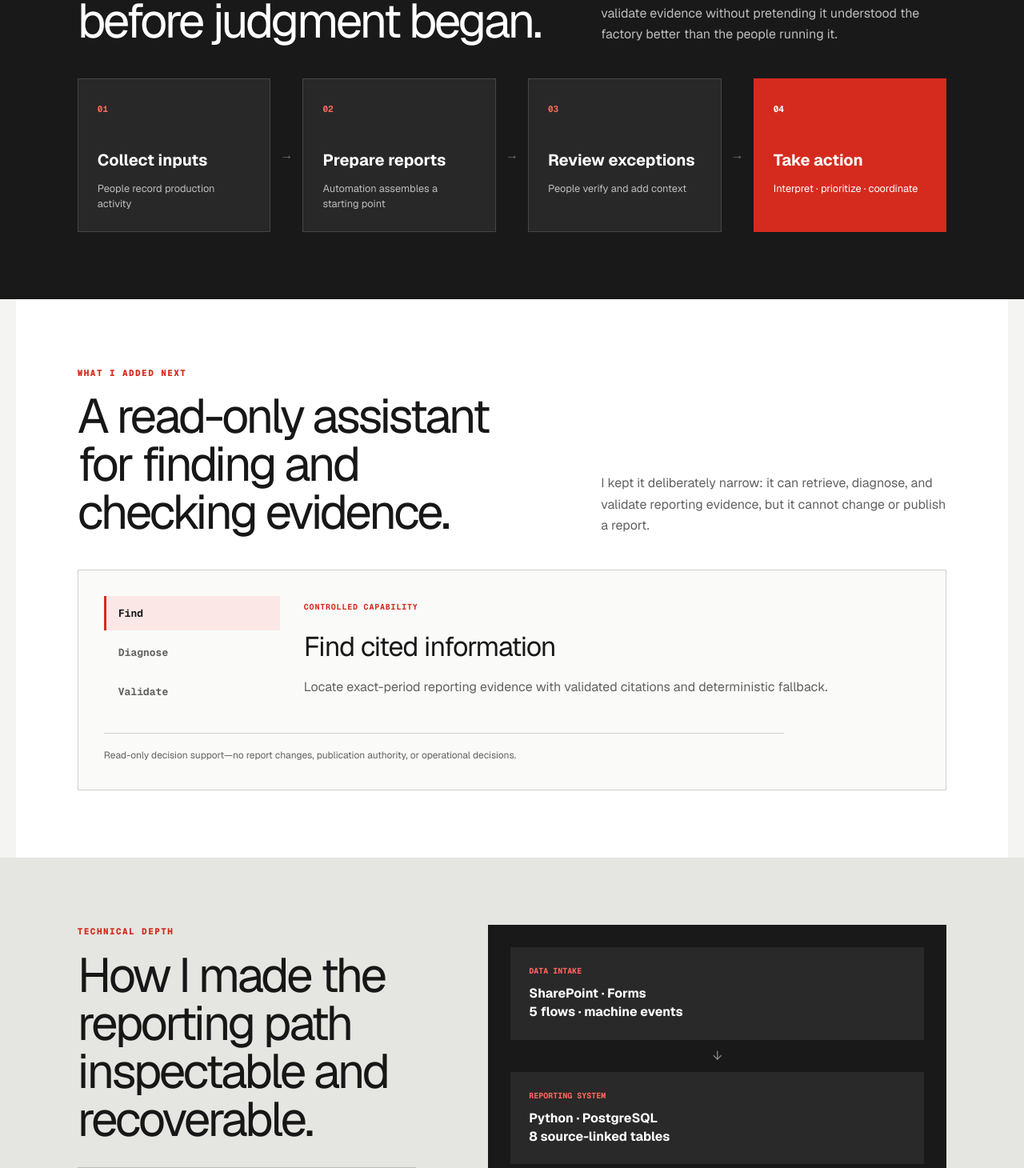
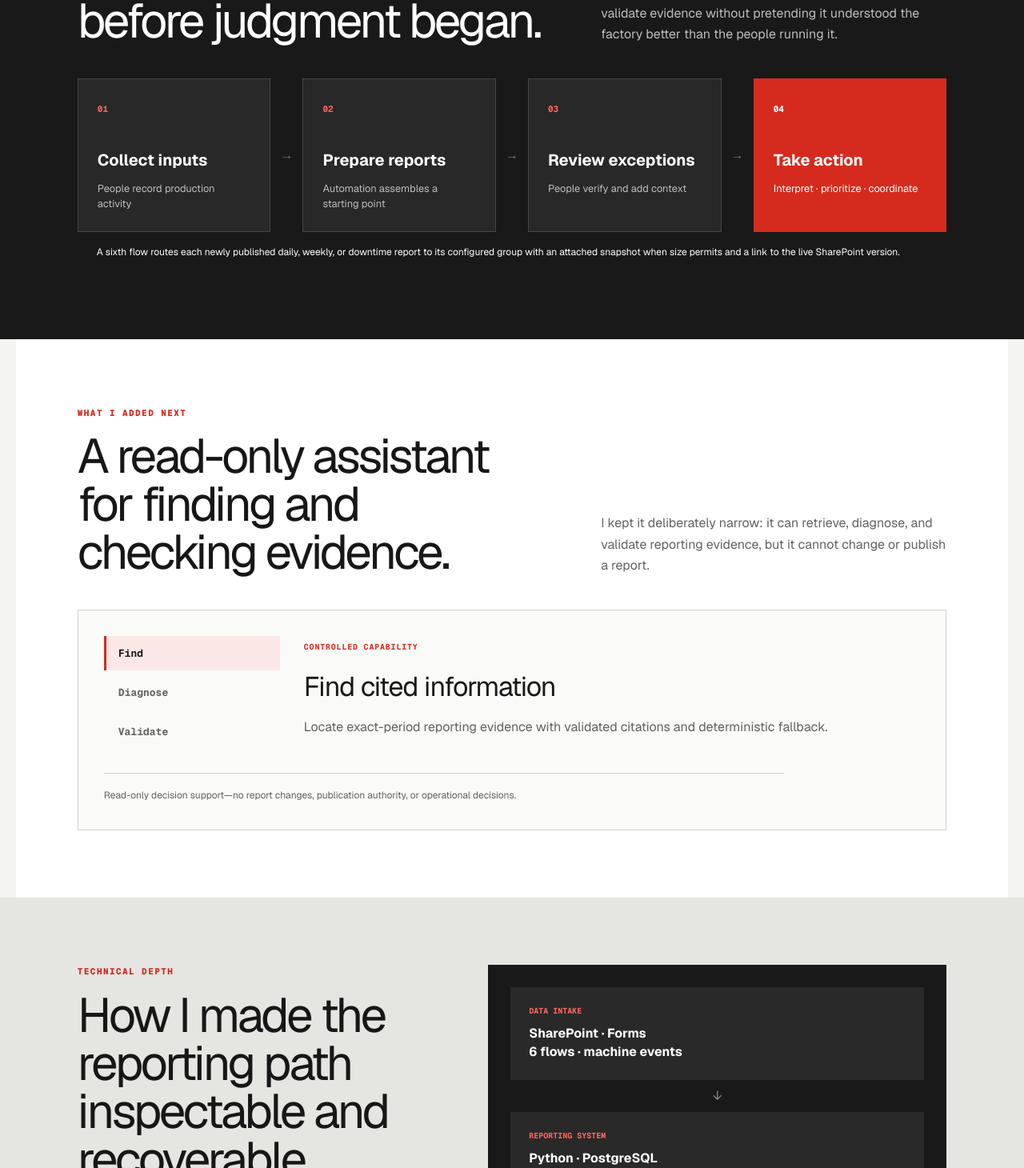
Before and after one commit to tonnyryam/pepperball-reporting-platform-case-study, a Next.js app: page / in a window 1280 px wide. Shown: the part 1978-3438 px from the top of the page at 80% size. Built offline with nearby package versions, Linux system fonts and the light colour scheme.

Commit message:
Document controlled report distribution

```diff
--- a/app/page.tsx
+++ b/app/page.tsx
@@ -54,11 +54,11 @@ export default function Home() {
 
     <section className="section output-section" id="outputs" data-reveal><div className="compact-heading"><div><p className="eyebrow">What I built</p><h2>Three reporting rhythms, built around how the team worked.</h2></div><p>The platform prepared the starting point. Supervisors and managers still checked exceptions, added context, and decided what to do next.</p></div><div className="output-table"><div className="output-head"><span>Report</span><span>What automation prepares</span><span>What people do</span></div>{outputs.map(o => <article key={o.name}><div><small>{o.user}</small><h3>{o.name}</h3></div><p>{o.prepare}</p><p>{o.use}</p></article>)}</div></section>
 
-    <section className="dark-section" id="workflow" data-reveal><div className="section"><div className="compact-heading light"><div><p className="eyebrow">How it worked</p><h2>Automation stopped before judgment began.</h2></div><p>I designed the workflow so the system could assemble and validate evidence without pretending it understood the factory better than the people running it.</p></div><div className="workflow-visual" aria-label="Human reporting workflow"><div><span>01</span><strong>Collect inputs</strong><small>People record production activity</small></div><b aria-hidden="true">→</b><div><span>02</span><strong>Prepare reports</strong><small>Automation assembles a starting point</small></div><b aria-hidden="true">→</b><div><span>03</span><strong>Review exceptions</strong><small>People verify and add context</small></div><b aria-hidden="true">→</b><div className="red-step"><span>04</span><strong>Take action</strong><small>Interpret · prioritize · coordinate</small></div></div></div></section>
+    <section className="dark-section" id="workflow" data-reveal><div className="section"><div className="compact-heading light"><div><p className="eyebrow">How it worked</p><h2>Automation stopped before judgment began.</h2></div><p>I designed the workflow so the system could assemble and validate evidence without pretending it understood the factory better than the people running it.</p></div><div className="workflow-visual" aria-label="Human reporting workflow"><div><span>01</span><strong>Collect inputs</strong><small>People record production activity</small></div><b aria-hidden="true">→</b><div><span>02</span><strong>Prepare reports</strong><small>Automation assembles a starting point</small></div><b aria-hidden="true">→</b><div><span>03</span><strong>Review exceptions</strong><small>People verify and add context</small></div><b aria-hidden="true">→</b><div className="red-step"><span>04</span><strong>Take action</strong><small>Interpret · prioritize · coordinate</small></div></div><p className="boundary-note">A sixth flow routes each newly published daily, weekly, or downtime report to its configured group with an attached snapshot when size permits and a link to the live SharePoint version.</p></div></section>
 
     <section className="section intelligence-section" data-reveal><div className="compact-heading"><div><p className="eyebrow">What I added next</p><h2>A read-only assistant for finding and checking evidence.</h2></div><p>I kept it deliberately narrow: it can retrieve, diagnose, and validate reporting evidence, but it cannot change or publish a report.</p></div><article className="assistant-card"><div className="assistant-tabs" role="tablist" aria-label="Reporting Assistant capabilities">{assistantModes.map((mode, index) => <button key={mode.label} type="button" role="tab" aria-selected={assistantMode === index} onClick={() => setAssistantMode(index)}>{mode.label}</button>)}</div><div className="assistant-answer" role="tabpanel" aria-live="polite"><span>CONTROLLED CAPABILITY</span><h3>{assistantModes[assistantMode].title}</h3><p>{assistantModes[assistantMode].text}</p></div><p className="assistant-boundary">Read-only decision support—no report changes, publication authority, or operational decisions.</p></article></section>
 
-    <section className="architecture-section" id="technical" data-reveal><div className="section architecture-grid"><div><p className="eyebrow">Technical depth</p><h2>How I made the reporting path inspectable and recoverable.</h2><ul>{controls.map(x => <li key={x}>{x}</li>)}</ul></div><div className="architecture-visual" role="img" aria-label="Architecture from data intake through the reporting system to reports and assistant"><div tabIndex={0}><span>DATA INTAKE</span><strong>SharePoint · Forms<br/>5 flows · machine events</strong></div><i aria-hidden="true">↓</i><div tabIndex={0}><span>REPORTING SYSTEM</span><strong>Python · PostgreSQL<br/>8 source-linked tables</strong></div><i aria-hidden="true">↓</i><div tabIndex={0}><span>REPORTS + ASSISTANT</span><strong>Workbooks · API · SPFx<br/>Reporting Assistant</strong></div><aside>Contracts · lineage · validation · readback · recovery · rollback</aside></div></div></section>
+    <section className="architecture-section" id="technical" data-reveal><div className="section architecture-grid"><div><p className="eyebrow">Technical depth</p><h2>How I made the reporting path inspectable and recoverable.</h2><ul>{controls.map(x => <li key={x}>{x}</li>)}</ul></div><div className="architecture-visual" role="img" aria-label="Architecture from data intake through the reporting system to reports and assistant"><div tabIndex={0}><span>DATA INTAKE</span><strong>SharePoint · Forms<br/>6 flows · machine events</strong></div><i aria-hidden="true">↓</i><div tabIndex={0}><span>REPORTING SYSTEM</span><strong>Python · PostgreSQL<br/>8 source-linked tables</strong></div><i aria-hidden="true">↓</i><div tabIndex={0}><span>REPORTS + ASSISTANT</span><strong>Workbooks · API · SPFx<br/>Reporting Assistant</strong></div><aside>Contracts · lineage · validation · readback · recovery · rollback</aside></div></div></section>
 
     <section className="depth-section" id="depth" data-reveal><div className="section"><div className="depth-heading"><div><p className="eyebrow">Evidence</p><h2>Check the artifacts and assumptions.</h2></div><a className="print-link" href="/Thomas-Ryan-PepperBall-Case-Study.pdf">Print/offline overview ↗</a></div><div className="depth-list">
       <details id="inspect-report" onToggle={event => handleDetail(event, "inspect-report")}><summary><span>01</span><div><strong>Inspect a sample report</strong><small>Lineage, calculations, missingness, and exceptions</small></div></summary><div className="depth-content report-depth"><figure><button className="preview-button" type="button" onClick={() => setPreviewOpen(true)} aria-label="Enlarge the synthetic report preview"><Image src="/synthetic-report-summary.png" width={2172} height={1097} alt="Synthetic reporting workbook summary showing operational measures and evidence status"/><span>Enlarge ↗</span></button><figcaption>Synthetic data only; structured to demonstrate inspection and traceability.</figcaption></figure><div><h3>Follow evidence, not a screenshot.</h3><ul><li>Trace values from source category to prepared output.</li><li>Distinguish absent evidence from a measured zero.</li><li>Review exceptions and recovery state without production access.</li><li>Inspect Reporting Assistant boundaries and impact calculations.</li></ul><a className="depth-action" href="/synthetic-reliability-report.xlsx">Download the evidence workbook ↗</a></div></div></details>
```
Also changed, not shown: 2 other files (tests, documents, lock files or other folders).
